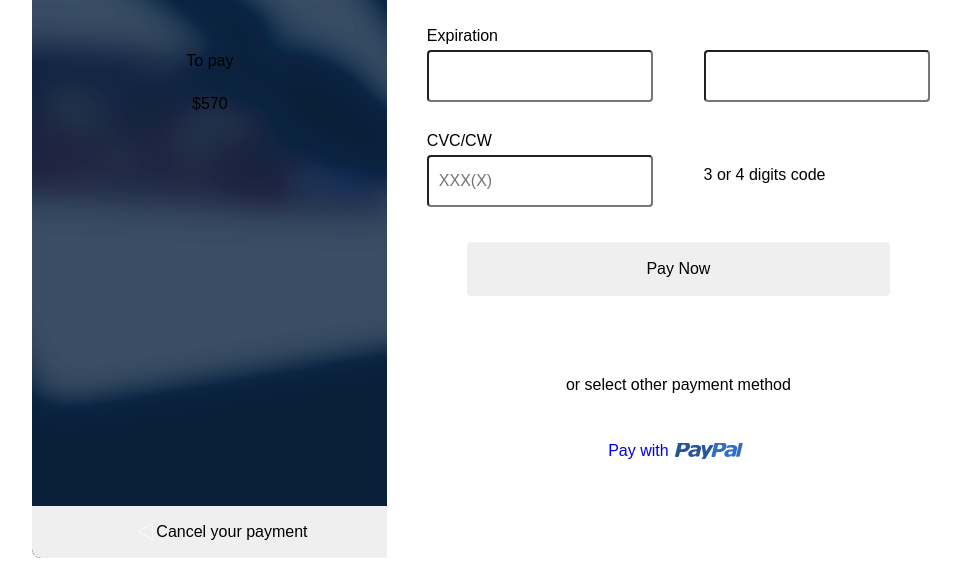
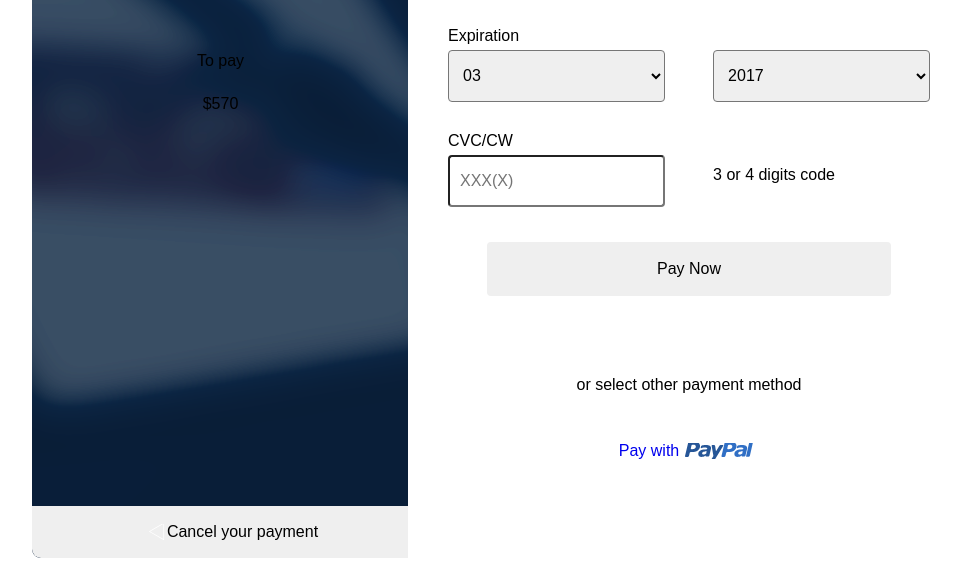
Before and after one commit to IlyaRucavitcyn/ppfc, a React app: page / in a window 1280 px wide. Shown: the part 234-800 px from the top of the page, without its empty margins (139-1100 px from the left). Built offline with nearby package versions, Linux system fonts and the light colour scheme; some packages are replaced by stand-ins of ours.

Commit message:
Basic functionality and validation is set

```diff
--- a/src/actions/index.js
+++ b/src/actions/index.js
@@ -19,7 +19,7 @@ export const setExpirationMonth = (month) => {
 export const setExpirationYear = (year) => {
     return {
         type: actionTypes.SET_EXPIRATION_YEAR,
-        month
+        year
     }
 }
 
--- a/src/components/ExpirationInput/ExpirationInput.component.css
+++ b/src/components/ExpirationInput/ExpirationInput.component.css
@@ -17,7 +17,10 @@
     display: block;
     font-weight: $fontWeightBase;
 }
-
+.labelInvalid {
+    color: rgba(234, 9, 51, 0.75);
+    font-weight: 600;
+}
 .input {
     width: 45%;
     height: 52px;
@@ -26,3 +29,7 @@
     padding: 0 10px;
     border: 1px solid $borderColor;
 }
+.invalid {
+    background-color: rgba(222, 188, 194, 0.21);
+    border-color: rgba(234, 9, 51, 0.75);
+}
--- a/src/components/ExpirationInput/ExpirationInput.component.js
+++ b/src/components/ExpirationInput/ExpirationInput.component.js
@@ -1,14 +1,87 @@
-import React,{Component} from 'react';
+import React, {Component} from 'react';
 import style from './ExpirationInput.component.css';
+import { connect } from 'react-redux';
+import {setExpirationMonth, setExpirationYear} from "../../actions";
 
-export default class ExpirationInput extends Component{
-  render(){
-    return (
-      <div className={`${style.item} ${style.date}`}>
-        <label className={style.label} htmlFor="expiration">Expiration</label>
-        <input className={style.input} type="text" id="expiration" name="card_number" value=""/>
-        <input className={style.input} type="text" id="expiration" name="card_number" value=""/>
-      </div>
-    );
+
+class ExpirationInput extends Component {
+    constructor(props) {
+        super(props);
+        this.createMonthList = this.createMonthList.bind(this);
+        this.createYearList = this.createYearList.bind(this);
+        this.currentDate = new Date();
+    }
+
+    createMonthList() {
+        let list = [],
+            currentMonth = this.currentDate.getMonth() + 1,
+            setMonthToTwoSymbols = (month) => {
+              return month < 10 ? "0" + month : month;
+            };
+
+        for (let i = 1; i <= 12; i++) {
+            let option = <option key={i} value={i}>{setMonthToTwoSymbols(i)}</option>;
+            list.push(option);
+        }
+
+        return list;
+    }
+
+    createYearList() {
+        let list = [],
+            currentYear = this.currentDate.getFullYear();
+
+        for (let i = 0; i <= 4; i++) {
+            let option = <option key={i} value={currentYear + i}>{currentYear + i}</option>;
+            list.push(option);
+        }
+
+        return list;
+    }
+
+    render() {
+        return (
+            <div className={`${style.item} ${style.date}`}>
+                <label className={`${style.label} ${(!this.props.valid) ? style.labelInvalid : ""}`} htmlFor="expiration">Expiration</label>
+                <select className={`${style.input} ${(!this.props.valid) ? style.invalid : ""}`}
+                        id="expiration"
+                        name="card_number"
+                        onChange = {(e) => {e.preventDefault(); this.props.onChangeMonth(e)}}
+                        defaultValue={this.currentDate.getMonth()+1}>
+                    {this.createMonthList()}
+                </select>
+                <select className={style.input}
+                        type="text" id="expiration"
+                        name="card_number"
+                        onChange = {(e) => {e.preventDefault(); this.props.onChangeYear(e)}}
+                        defaultValue={this.currentDate.getFullYear()}>
+                    {this.createYearList()}
+                </select>
+            </div>
+        );
+    }
+}
+
+const mapStateToProps = (state) => {
+  return {
+    year: state.expiration.date.year,
+    month:state.expiration.date.month,
+    valid: state.expiration.valid
   }
 }
+
+const mapDispatchToProps = (dispatch, ownProps) => {
+  return {
+    onChangeYear: (e) => {
+      dispatch(setExpirationYear(e.target.value))
+    },
+    onChangeMonth: (e) => {
+      dispatch(setExpirationMonth(e.target.value))
+    }
+  }
+}
+
+export default connect(
+  mapStateToProps,
+  mapDispatchToProps
+)(ExpirationInput)
--- a/src/components/SubmitButtonInput/SubmitButtonInput.component.js
+++ b/src/components/SubmitButtonInput/SubmitButtonInput.component.js
@@ -16,7 +16,7 @@ class SubmitButtonInput extends Component {
 
 const mapStateToProps = (state) => {
     return {
-        valid: state.cvc.valid && state.cardNumber.valid
+        valid: state.cvc.valid && state.cardNumber.valid && state.expiration.valid
     }
 }
 
--- a/src/reducers/expiration.js
+++ b/src/reducers/expiration.js
@@ -3,8 +3,9 @@ import {
 } from "../constants"
 
 const validateExpiration = (date) => {
+    console.log("validate", date);
     let currentDate = new Date();
-    return date.year >= currentDate.getFullYear() && date.month >= currentDate.getMonth()
+    return (date.year >= currentDate.getFullYear() && date.month >= (currentDate.getMonth() + 1));
 }
 
 const expirationYear = (state = new Date().getFullYear(), action) => {
@@ -16,7 +17,7 @@ const expirationYear = (state = new Date().getFullYear(), action) => {
     }
 }
 
-const expirationMonth = (state = new Date().getMonth(), action) => {
+const expirationMonth = (state = new Date().getMonth() + 1, action) => {
     switch (action.type) {
         case (actionTypes.SET_EXPIRATION_MONTH):
             return action.month;
@@ -25,16 +26,35 @@ const expirationMonth = (state = new Date().getMonth(), action) => {
     }
 }
 
-const expiration = (state = {}, action) => {
+const expiration = (state = {
+    date: {
+        year: new Date().getFullYear(),
+        month: new Date().getMonth() + 1
+    },
+    valid: true
+}, action) => {
     switch (action.type) {
         case actionTypes.SET_EXPIRATION_YEAR:
+            return Object.assign({}, state, {
+                date: {
+                    year: expirationYear(state.date.year, action),
+                    month: state.date.month
+                },
+                valid: validateExpiration({
+                  year:action.year,
+                  month:state.date.month
+                })
+            });
         case actionTypes.SET_EXPIRATION_MONTH:
             return Object.assign({}, state, {
                 date: {
-                    year: expirationYear(state.date.year, action),
+                    year: state.date.year,
                     month: expirationMonth(state.date.month, action)
                 },
-                valid: validateExpiration(state.date)
+                valid: validateExpiration({
+                    year: state.date.year,
+                    month: action.month
+                })
             });
         default:
             return state;
```
Also changed, not shown: 1 other file.
